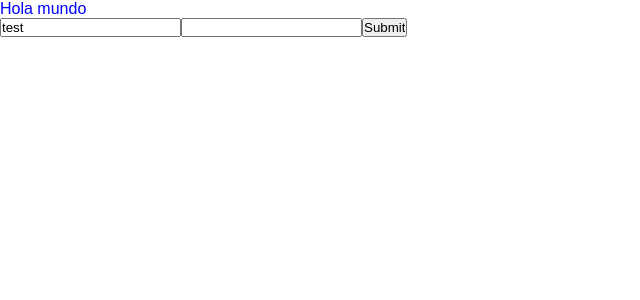
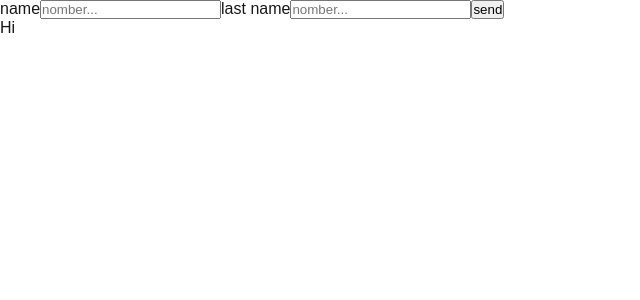
Before and after one commit to MarcoRosselDev/next-js-06-postgres, a Next.js app: page /form in a window 1280 px wide. Shown: the top 300 px of the page, without its empty margins (0-640 px from the left). Built offline with nearby package versions, Linux system fonts and the light colour scheme.

Commit message:
typescript | libreria react-form-hook | mastering form components

```diff
--- a/src/app/form/page.tsx
+++ b/src/app/form/page.tsx
@@ -1,30 +1,32 @@
 "use client"
 //import { useForm, SubmitHandler } from "react-hook-form"
-import { useForm } from "react-hook-form"
-import style from "./formstyle.module.css"
+import {SubmitHandler, useForm} from 'react-hook-form'
+
 
 type Inputs = {
-  example: string
-  exampleRequired: string
+  name: string
+  lastName: string
 }
 
-export default function Form() {
-  const { register, handleSubmit, watch, formState: { errors } } = useForm<Inputs>()
-  //const onSubmit: SubmitHandler<Inputs> = (data) => console.log(data)
+export default function FormComponent() {
 
-  console.log(watch("example"))
+  const{register, handleSubmit} = useForm<Inputs>();
+
+  const onSubmit: SubmitHandler<Inputs> = (data) => {
+    console.log(data);
+  }
 
   return (
-    <div className={style.something}>
-      <p>Hola mundo</p>
-      <form onSubmit={handleSubmit((data) => console.log(data))}>
-      <input defaultValue="test" {...register("example")} />
-      {/* include validation with required or other standard HTML validation rules */}
-      <input {...register("exampleRequired", { required: true })} />
-      {/* errors will return when field validation fails  */}
-      {errors.exampleRequired && <span>This field is required</span>}
-      <input type="submit" />
+    <div>
+      <form onSubmit={handleSubmit(onSubmit)}>
+        <label htmlFor="">name</label>
+        <input type="text" placeholder='nomber...' {...register("name")}/>
+        <label htmlFor="">last name</label>
+        <input type="text" placeholder='nomber...' {...register("lastName")}/>
+
+        <button type="submit">send</button>
       </form>
+      <p>Hi</p>
     </div>
   )
 }
```
Also changed, not shown: mdn_form/index.html (added, +32 -0 lines).
